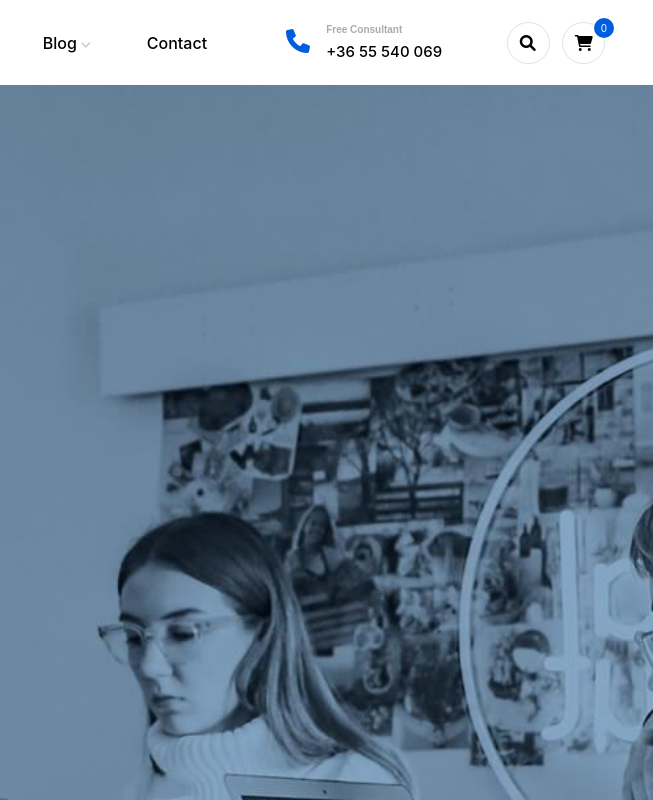
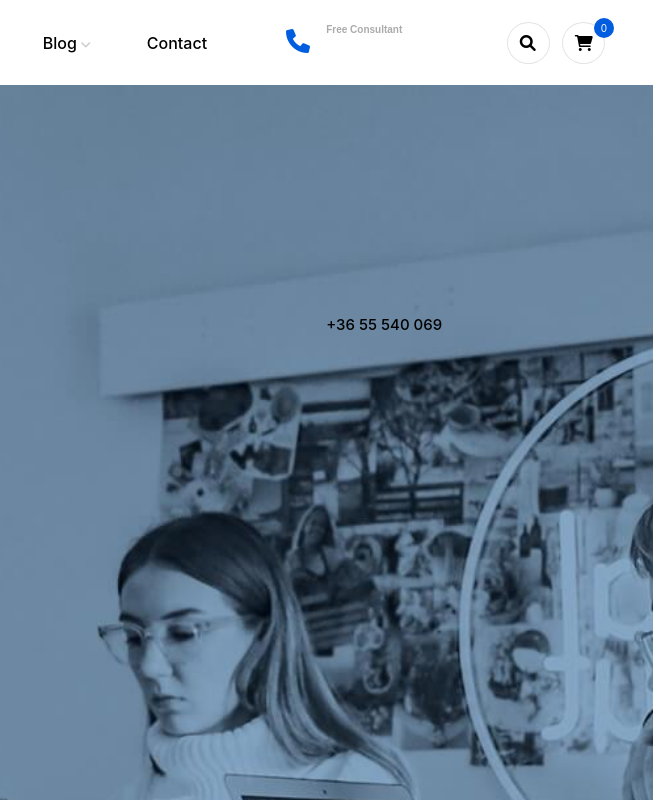
Before and after one commit to gio-sky/myproject, a plain HTML site: page index.html in a window 1280 px wide. Shown: the top 800 px of the page, 627-1280 px from the left. Drawn offline with nearby package versions, Linux system fonts and the light colour scheme.

```diff
--- a/project.css
+++ b/project.css
@@ -58,7 +58,7 @@
 }
 .header-text{
 	display: block;
-    line-height: 18px;
+    line-height: 564px;
     font-weight: 700;
     font-family: "Manrope", sans-serif;
     color: #ababab;
```
